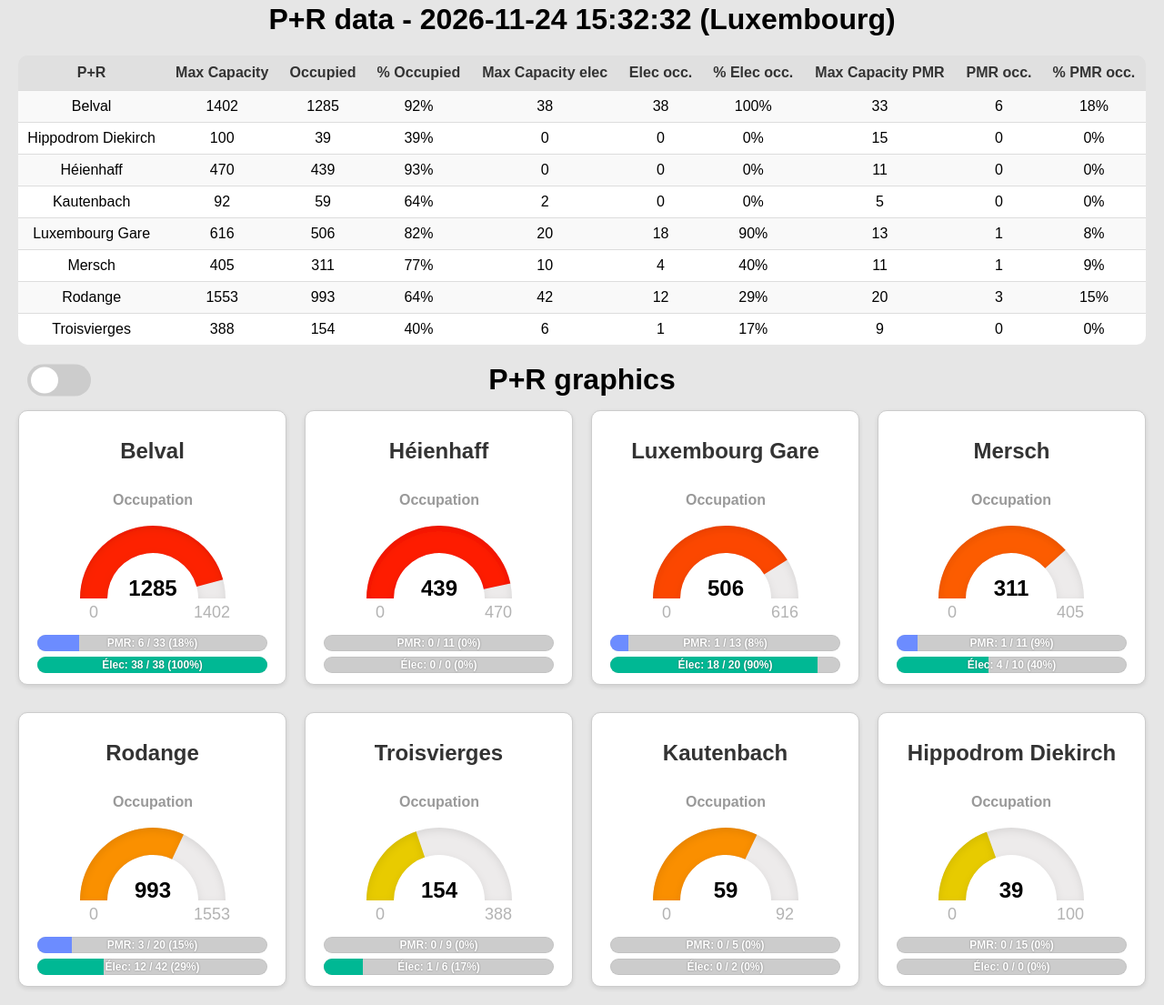
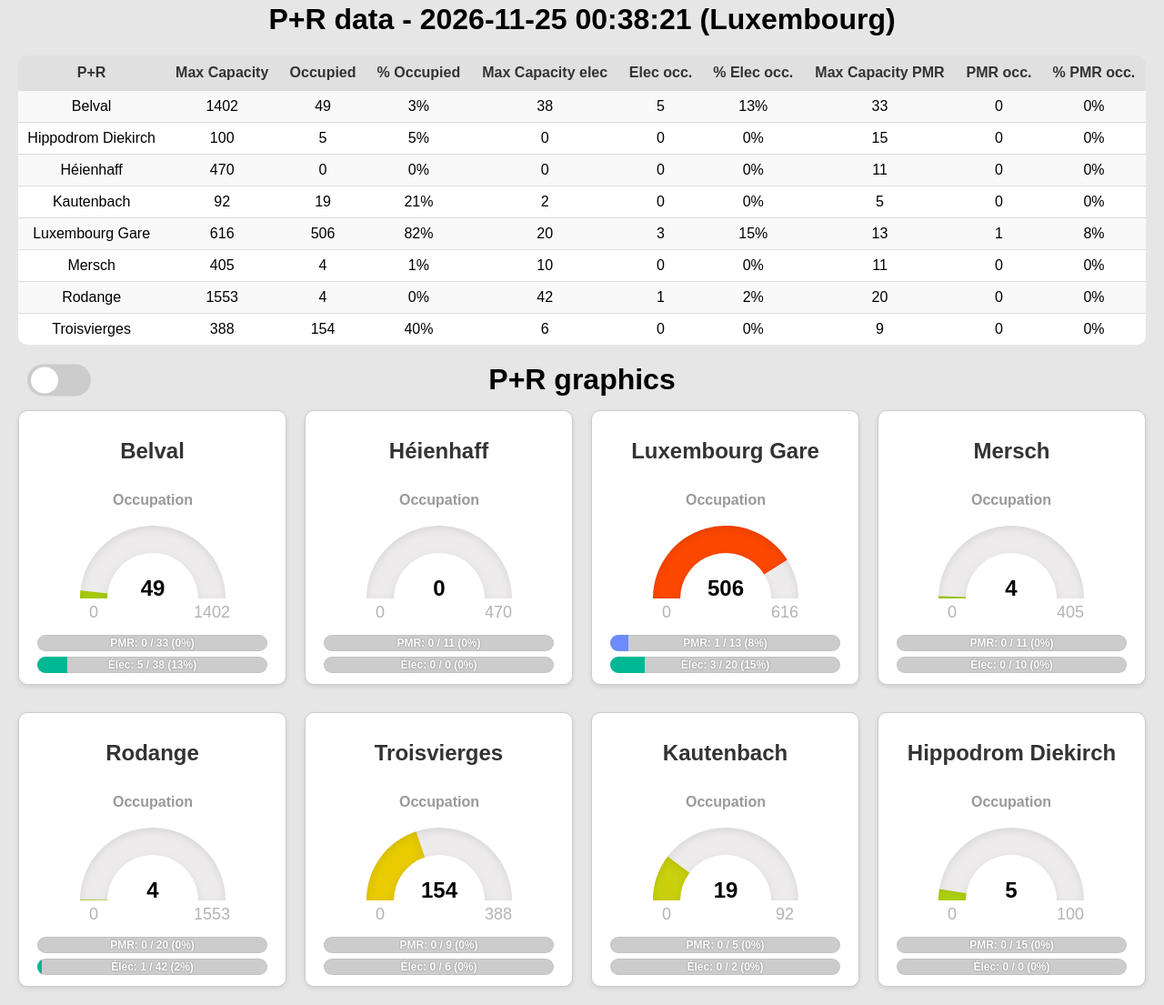
Before and after one commit to martgeorges/p-r-data, a plain HTML site: page index.html in a window 1280 px wide. Shown: the part 17-1122 px from the top of the page at 91% size. Drawn offline with Linux system fonts and the light colour scheme.

Commit message:
Mise à jour automatique (cron)

```diff
--- a/index.html
+++ b/index.html
@@ -173,7 +173,7 @@
 </head>
 <body>
     <div align="center">
-        <h1>P+R data - 2026-11-24 15:32:32 (Luxembourg)</h1>
+        <h1>P+R data - 2026-11-25 00:38:21 (Luxembourg)</h1>
     <div class="table-container">
     <table border="0" cellspacing="0" cellpadding="5">
         <tr>
@@ -188,14 +188,14 @@
             <th>PMR occ.</th>
             <th>% PMR occ.</th>
         </tr>
-<tr><td>Belval</td><td>1402</td><td>1285</td><td>92%</td><td>38</td><td>38</td><td>100%</td><td>33</td><td>6</td><td>18%</td></tr>
-<tr><td>Hippodrom Diekirch</td><td>100</td><td>39</td><td>39%</td><td>0</td><td>0</td><td>0%</td><td>15</td><td>0</td><td>0%</td></tr>
-<tr><td>Héienhaff</td><td>470</td><td>439</td><td>93%</td><td>0</td><td>0</td><td>0%</td><td>11</td><td>0</td><td>0%</td></tr>
-<tr><td>Kautenbach</td><td>92</td><td>59</td><td>64%</td><td>2</td><td>0</td><td>0%</td><td>5</td><td>0</td><td>0%</td></tr>
-<tr><td>Luxembourg Gare</td><td>616</td><td>506</td><td>82%</td><td>20</td><td>18</td><td>90%</td><td>13</td><td>1</td><td>8%</td></tr>
-<tr><td>Mersch</td><td>405</td><td>311</td><td>77%</td><td>10</td><td>4</td><td>40%</td><td>11</td><td>1</td><td>9%</td></tr>
-<tr><td>Rodange </td><td>1553</td><td>993</td><td>64%</td><td>42</td><td>12</td><td>29%</td><td>20</td><td>3</td><td>15%</td></tr>
-<tr><td>Troisvierges</td><td>388</td><td>154</td><td>40%</td><td>6</td><td>1</td><td>17%</td><td>9</td><td>0</td><td>0%</td></tr>
+<tr><td>Belval</td><td>1402</td><td>49</td><td>3%</td><td>38</td><td>5</td><td>13%</td><td>33</td><td>0</td><td>0%</td></tr>
+<tr><td>Hippodrom Diekirch</td><td>100</td><td>5</td><td>5%</td><td>0</td><td>0</td><td>0%</td><td>15</td><td>0</td><td>0%</td></tr>
+<tr><td>Héienhaff</td><td>470</td><td>0</td><td>0%</td><td>0</td><td>0</td><td>0%</td><td>11</td><td>0</td><td>0%</td></tr>
+<tr><td>Kautenbach</td><td>92</td><td>19</td><td>21%</td><td>2</td><td>0</td><td>0%</td><td>5</td><td>0</td><td>0%</td></tr>
+<tr><td>Luxembourg Gare</td><td>616</td><td>506</td><td>82%</td><td>20</td><td>3</td><td>15%</td><td>13</td><td>1</td><td>8%</td></tr>
+<tr><td>Mersch</td><td>405</td><td>4</td><td>1%</td><td>10</td><td>0</td><td>0%</td><td>11</td><td>0</td><td>0%</td></tr>
+<tr><td>Rodange </td><td>1553</td><td>4</td><td>0%</td><td>42</td><td>1</td><td>2%</td><td>20</td><td>0</td><td>0%</td></tr>
+<tr><td>Troisvierges</td><td>388</td><td>154</td><td>40%</td><td>6</td><td>0</td><td>0%</td><td>9</td><td>0</td><td>0%</td></tr>
     </table>
 </div>
 <div class="header-toggle" style="display: flex; align-items: center; justify-content: center; margin-top: 5px; gap: 20px;">
@@ -213,11 +213,11 @@
         <div id="gauge-container">
             <div id="gauge-1" class="200x160px"></div>
         </div>
-        <input type="hidden" class="gauge-data" data-gauge="gauge-1" data-occupied="1285" data-percent="92" data-max="1402">
+        <input type="hidden" class="gauge-data" data-gauge="gauge-1" data-occupied="49" data-percent="3" data-max="1402">
         <script>
             var gauge_1 = new JustGage({
                 id: "gauge-1",
-                value: 1285,
+                value: 49,
                 min: 0,
                 max: 1402,
                 title: "Occupation",
@@ -233,16 +233,16 @@
       <!-- PMR -->
       <div class="lg-row">
         <div class="linear-gauge">
-          <div class="fill pmr" style="width: 18%"></div>
-          <div class="label">PMR: 6 / 33 (18%)</div>
+          <div class="fill pmr" style="width: 0%"></div>
+          <div class="label">PMR: 0 / 33 (0%)</div>
         </div>
       </div>
 
       <!-- Électriques -->
       <div class="lg-row">
         <div class="linear-gauge">
-          <div class="fill elec" style="width: 100%"></div>
-          <div class="label">Élec: 38 / 38 (100%)</div>
+          <div class="fill elec" style="width: 13%"></div>
+          <div class="label">Élec: 5 / 38 (13%)</div>
         </div>
       </div>
     </div>
@@ -253,11 +253,11 @@
         <div id="gauge-container">
             <div id="gauge-2" class="200x160px"></div>
         </div>
-        <input type="hidden" class="gauge-data" data-gauge="gauge-2" data-occupied="439" data-percent="93" data-max="470">
+        <input type="hidden" class="gauge-data" data-gauge="gauge-2" data-occupied="0" data-percent="0" data-max="470">
         <script>
             var gauge_2 = new JustGage({
                 id: "gauge-2",
-                value: 439,
+                value: 0,
                 min: 0,
                 max: 470,
                 title: "Occupation",
@@ -321,8 +321,8 @@
       <!-- Électriques -->
       <div class="lg-row">
         <div class="linear-gauge">
-          <div class="fill elec" style="width: 90%"></div>
-          <div class="label">Élec: 18 / 20 (90%)</div>
+          <div class="fill elec" style="width: 15%"></div>
+          <div class="label">Élec: 3 / 20 (15%)</div>
         </div>
       </div>
     </div>
@@ -333,11 +333,11 @@
         <div id="gauge-container">
             <div id="gauge-4" class="200x160px"></div>
         </div>
-        <input type="hidden" class="gauge-data" data-gauge="gauge-4" data-occupied="311" data-percent="77" data-max="405">
+        <input type="hidden" class="gauge-data" data-gauge="gauge-4" data-occupied="4" data-percent="1" data-max="405">
         <script>
             var gauge_4 = new JustGage({
                 id: "gauge-4",
-                value: 311,
+                value: 4,
                 min: 0,
                 max: 405,
                 title: "Occupation",
@@ -353,16 +353,16 @@
       <!-- PMR -->
       <div class="lg-row">
         <div class="linear-gauge">
-          <div class="fill pmr" style="width: 9%"></div>
-          <div class="label">PMR: 1 / 11 (9%)</div>
+          <div class="fill pmr" style="width: 0%"></div>
+          <div class="label">PMR: 0 / 11 (0%)</div>
         </div>
       </div>
 
       <!-- Électriques -->
       <div class="lg-row">
         <div class="linear-gauge">
-          <div class="fill elec" style="width: 40%"></div>
-          <div class="label">Élec: 4 / 10 (40%)</div>
+          <div class="fill elec" style="width: 0%"></div>
+          <div class="label">Élec: 0 / 10 (0%)</div>
         </div>
       </div>
     </div>
@@ -374,11 +374,11 @@
         <div id="gauge-container">
             <div id="gauge-5" class="200x160px"></div>
         </div>
-        <input type="hidden" class="gauge-data" data-gauge="gauge-5" data-occupied="993" data-percent="64" data-max="1553">
+        <input type="hidden" class="gauge-data" data-gauge="gauge-5" data-occupied="4" data-percent="0" data-max="1553">
         <script>
             var gauge_5 = new JustGage({
                 id: "gauge-5",
-                value: 993,
+                value: 4,
                 min: 0,
                 max: 1553,
                 title: "Occupation",
@@ -394,16 +394,16 @@
       <!-- PMR -->
       <div class="lg-row">
         <div class="linear-gauge">
-          <div class="fill pmr" style="width: 15%"></div>
-          <div class="label">PMR: 3 / 20 (15%)</div>
+          <div class="fill pmr" style="width: 0%"></div>
+          <div class="label">PMR: 0 / 20 (0%)</div>
         </div>
       </div>
 
       <!-- Électriques -->
       <div class="lg-row">
         <div class="linear-gauge">
-          <div class="fill elec" style="width: 29%"></div>
-          <div class="label">Élec: 12 / 42 (29%)</div>
+          <div class="fill elec" style="width: 2%"></div>
+          <div class="label">Élec: 1 / 42 (2%)</div>
         </div>
       </div>
     </div>
@@ -442,8 +442,8 @@
       <!-- Électriques -->
       <div class="lg-row">
         <div class="linear-gauge">
-          <div class="fill elec" style="width: 17%"></div>
-          <div class="label">Élec: 1 / 6 (17%)</div>
+          <div class="fill elec" style="width: 0%"></div>
+          <div class="label">Élec: 0 / 6 (0%)</div>
         </div>
       </div>
     </div>
@@ -454,11 +454,11 @@
         <div id="gauge-container">
             <div id="gauge-7" class="200x160px"></div>
         </div>
-        <input type="hidden" class="gauge-data" data-gauge="gauge-7" data-occupied="59" data-percent="64" data-max="92">
+        <input type="hidden" class="gauge-data" data-gauge="gauge-7" data-occupied="19" data-percent="21" data-max="92">
         <script>
             var gauge_7 = new JustGage({
                 id: "gauge-7",
-                value: 59,
+                value: 19,
                 min: 0,
                 max: 92,
                 title: "Occupation",
@@ -494,11 +494,11 @@
         <div id="gauge-container">
             <div id="gauge-8" class="200x160px"></div>
         </div>
-        <input type="hidden" class="gauge-data" data-gauge="gauge-8" data-occupied="39" data-percent="39" data-max="100">
+        <input type="hidden" class="gauge-data" data-gauge="gauge-8" data-occupied="5" data-percent="5" data-max="100">
         <script>
             var gauge_8 = new JustGage({
                 id: "gauge-8",
-                value: 39,
+                value: 5,
                 min: 0,
                 max: 100,
                 title: "Occupation",
```
